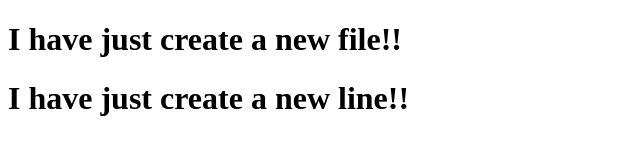
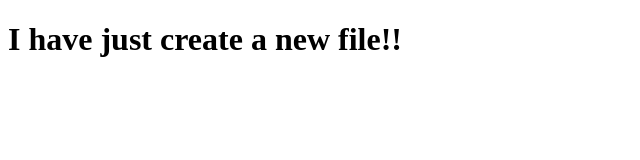
Before and after one commit to codetrigger/newRepo, a plain HTML site: page index.html in a window 1280 px wide. Shown: the whole page, without its empty margins (0-640 px from the left). Drawn offline with Linux system fonts and the light colour scheme.

Commit message:
newest Update

```diff
--- a/index.html
+++ b/index.html
@@ -5,6 +5,5 @@
 </head>
 <body>
 <h1>I have just create a new file!!</h1>
-<h1>I have just create a new line!!</h1>
 </body>
 </html>
```
Also changed, not shown: test.html (renamed from coba.html).
